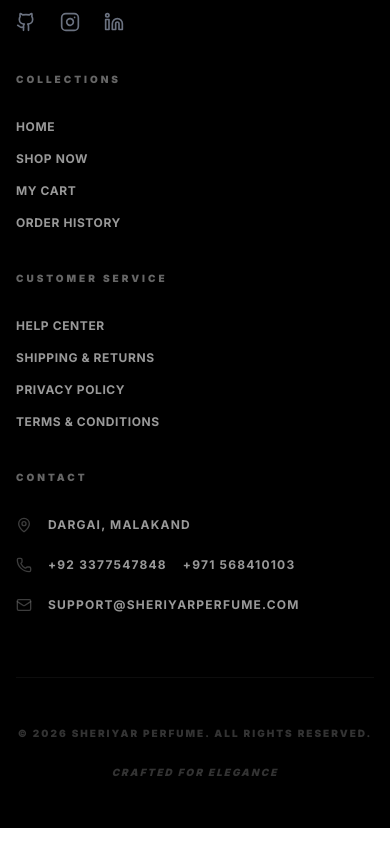
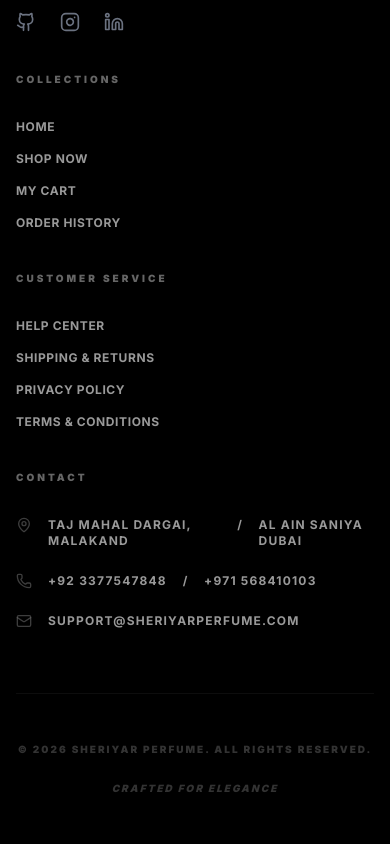
Before and after one commit to aizazahmed001/shehriyar-perfumes, a React (Vite) app in the folder client/: page /login in a window 390 px wide. Shown: the part 1064-1908 px from the top of the page. Built offline with nearby package versions, Linux system fonts and the light colour scheme; no server answers; a web font is replaced by a local one.

Commit message:
added the location and phone numbers in the footer

```diff
--- a/client/src/components/Footer.jsx
+++ b/client/src/components/Footer.jsx
@@ -72,11 +72,14 @@
                         <ul className="space-y-6 text-xs font-bold uppercase tracking-wider text-white/60">
                             <li className="flex items-start gap-4">
                                 <MapPin className="w-4 h-4 opacity-40 shrink-0" />
-                                <span className="tracking-widest">Dargai, Malakand</span>
+                                <span className="tracking-widest">Taj Mahal Dargai, Malakand</span>
+                                 <p>/</p>
+                                 <span className="tracking-widest">AL AIN SANIYA DUBAI</span>
                             </li>
                             <li className="flex items-center gap-4">
                                 <Phone className="w-4 h-4 opacity-40 shrink-0" />
-                                <span className="tracking-widest">+92 3377547848</span>
+                                <span className="tracking-widest">+92 3377547848 </span>
+                                <p>/</p>
                                 <span className="tracking-widest">+971 568410103</span>
                             </li>
                             <li className="flex items-center gap-4">
```
